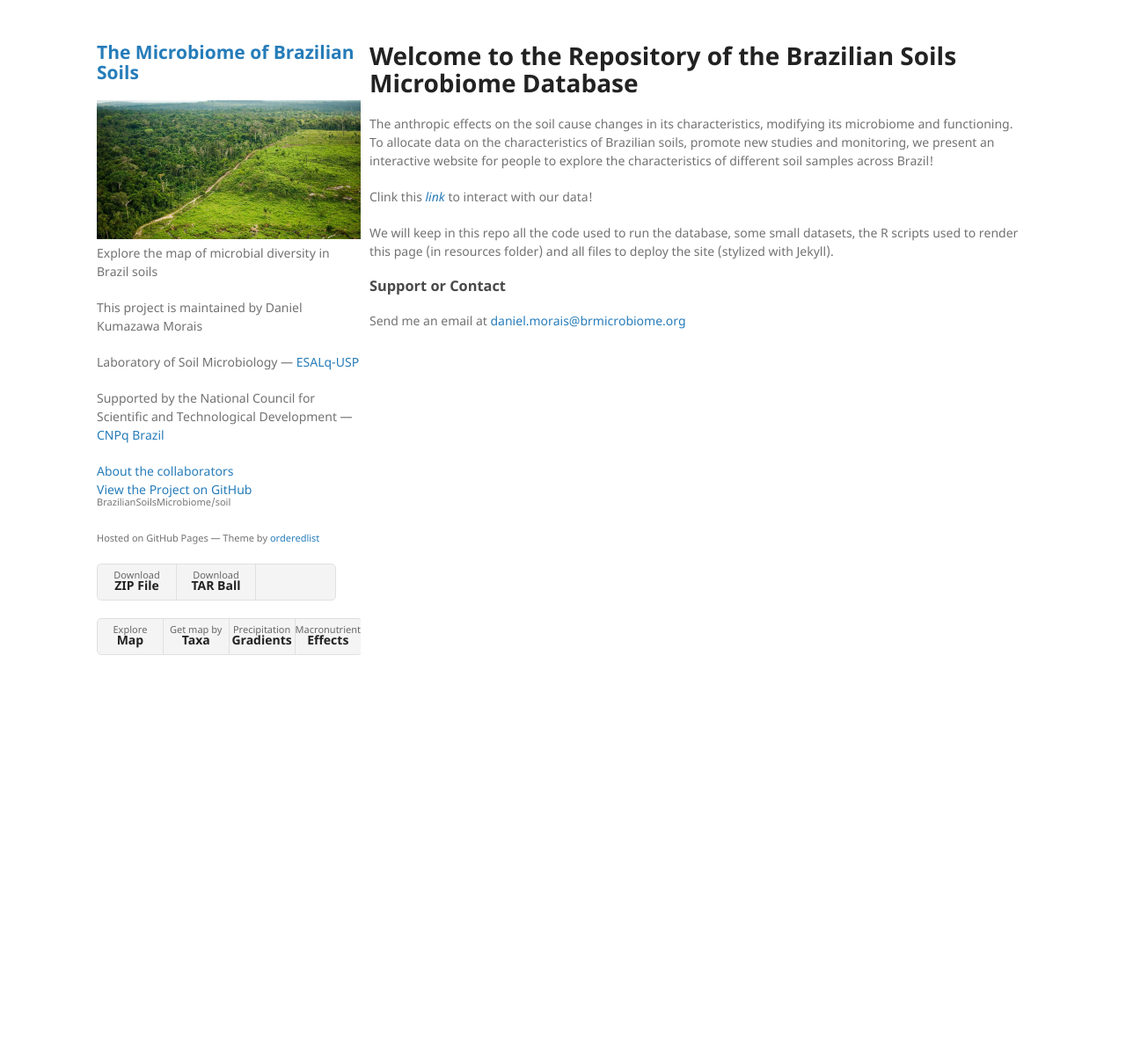
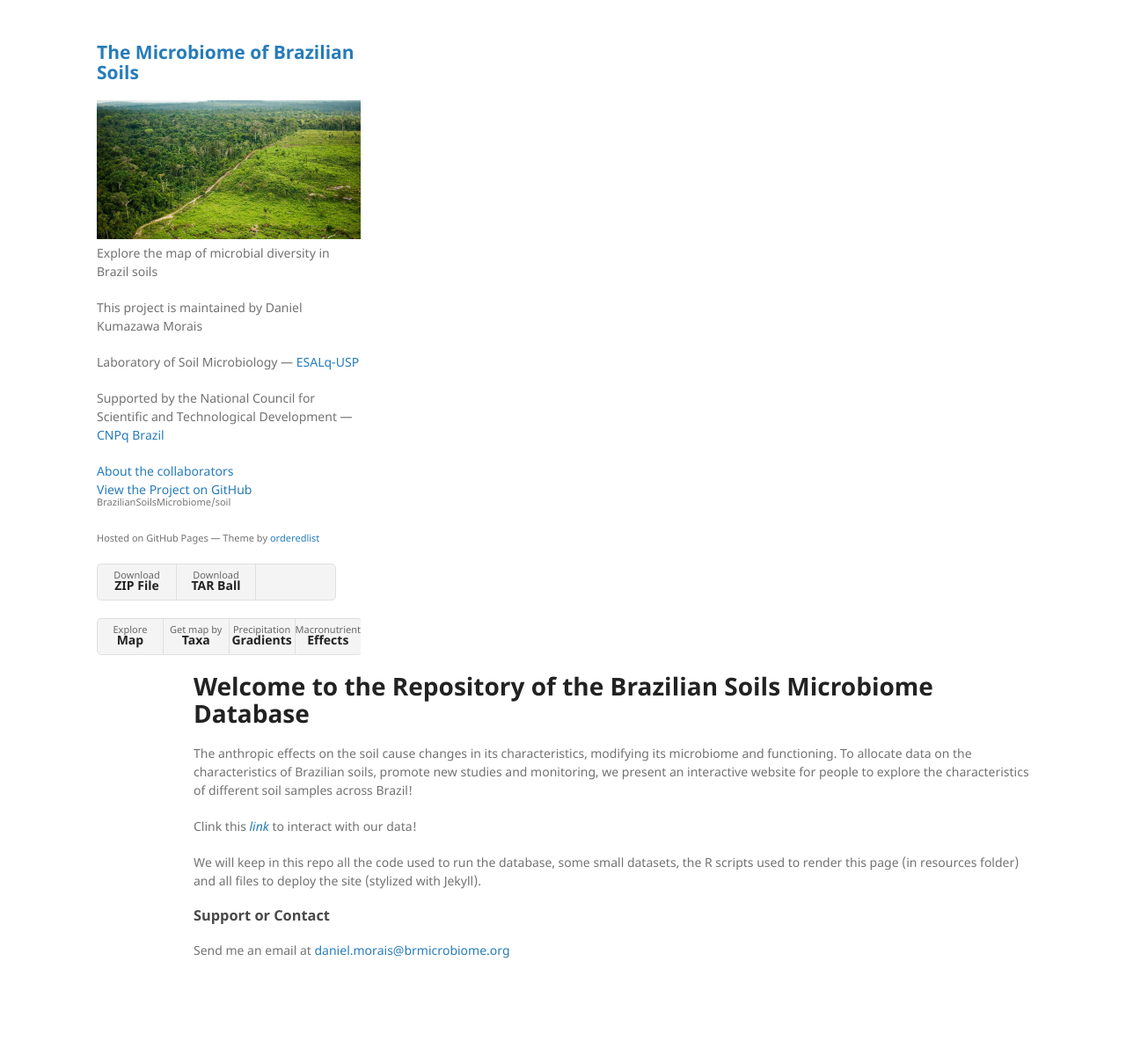
Before and after one commit to BrazilianSoilsMicrobiome/soil, a Jekyll site: the page built from README.md, in a window 1280 px wide. Shown: the whole page at 88% size. Built offline with Jekyll 4.4.1, drawn with Linux system fonts in a browser that asks for light colours; our own code applies the rules of GitHub Pages for plain Markdown files; a style sheet for code colours, icons or effects is not loaded; before the commit the page ends 900 px from its top, so only the background shows below that.

Commit message:
Update jekyll-theme-minimal.scss

```diff
--- a/_sass/jekyll-theme-minimal.scss
+++ b/_sass/jekyll-theme-minimal.scss
@@ -216,7 +216,7 @@ strong {
 }
 
 section {
-  width:750px;
+  width:950px;
   float:right;
   padding-bottom:50px;
   overflow: auto;
```
